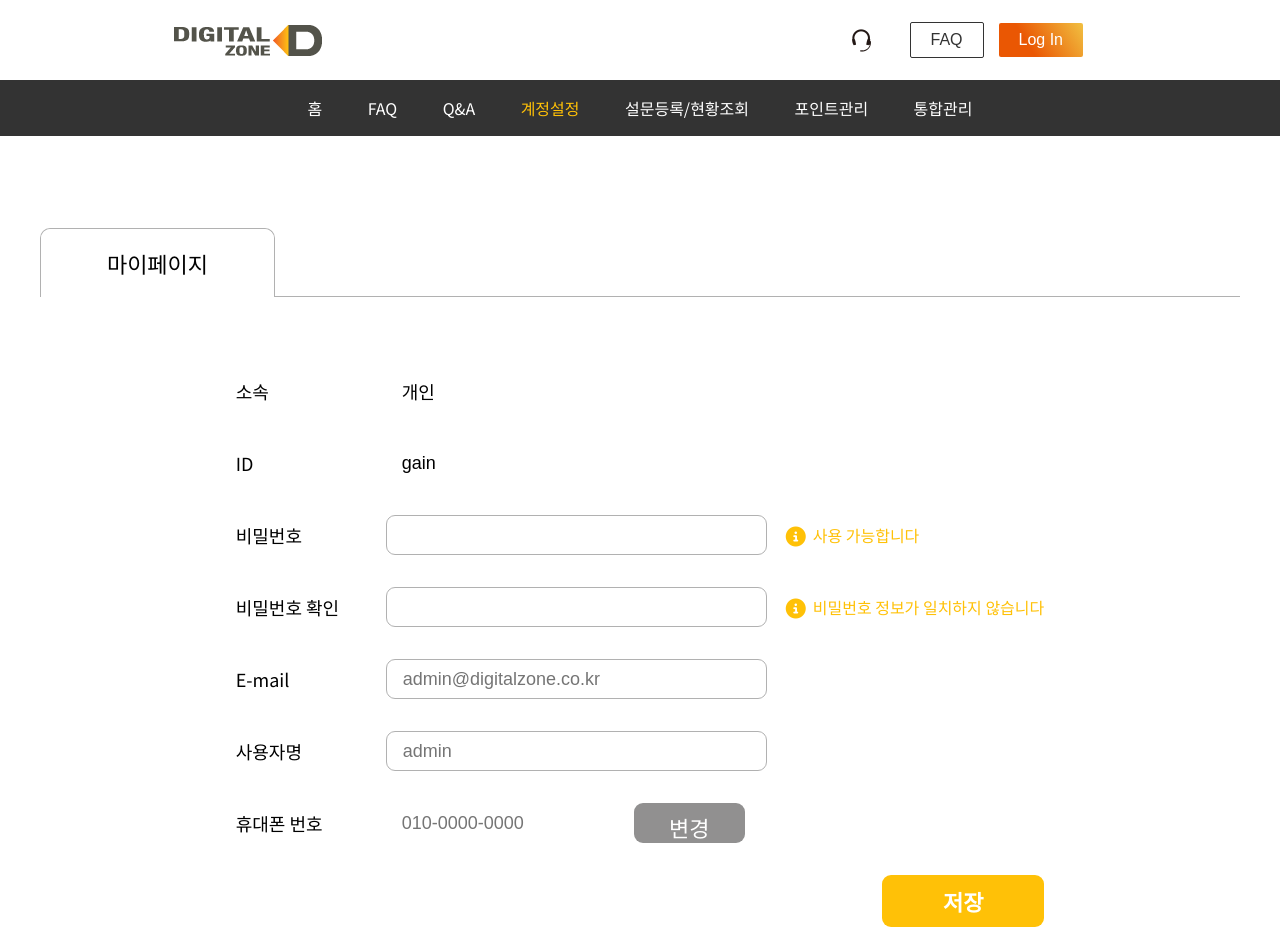
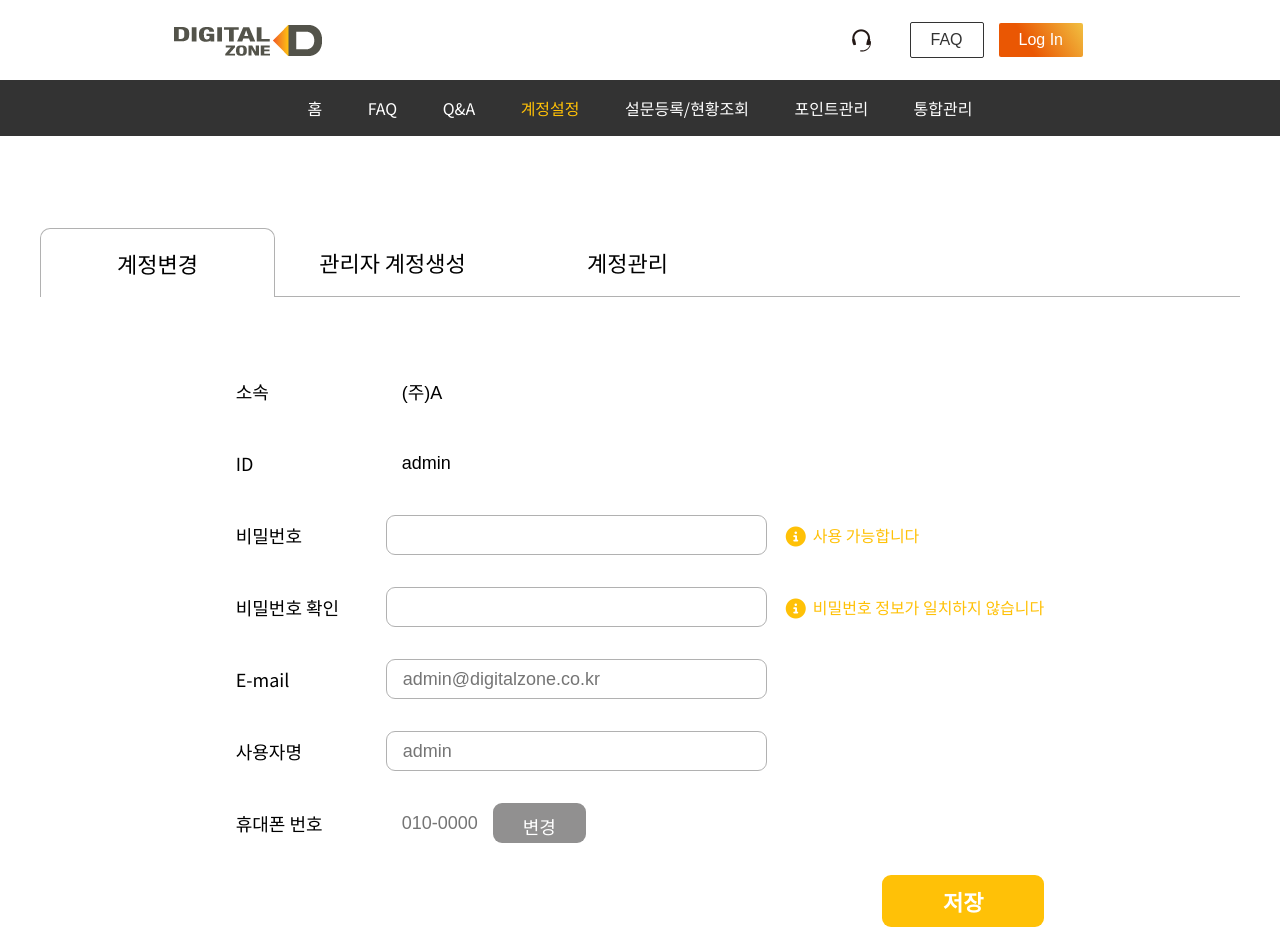
Before and after one commit to shenrenrong/d-zone, a React (Create React App) app: page /account in a window 1280 px wide. Shown: the top 952 px of the page. Built offline with nearby package versions, Linux system fonts and the light colour scheme.

Commit message:
add super-modules

```diff
--- a/src/App.js
+++ b/src/App.js
@@ -16,6 +16,8 @@ import Registration from "./components/pages/Registration";
 import Points from "./components/pages/Points";
 import General from "./components/pages/General";
 import UserGuide from "./components/pages/UserGuide";
+import SuperGenerate from "./components/SuperGenerate";
+import SuperManage from "./components/SuperManage";
 
 export default function App() {
   return (
@@ -30,6 +32,8 @@ export default function App() {
         <Route path="/home" element={<Home />} />
         <Route path="/QA" element={<QA />} />
         <Route path="/account" element={<Account />} />
+        <Route path="/account/generate" element={<SuperGenerate />} />
+        <Route path="/account/manage" element={<SuperManage />} />
         <Route path="/registration" element={<Registration />} />
         <Route path="/points" element={<Points />} />
         <Route path="/general" element={<General />} />
--- a/src/components/Button.css
+++ b/src/components/Button.css
@@ -81,14 +81,13 @@
 }
 
 .btn--small {
-  width: 111px;
-  height: 40px;
-  font-size: 22px;
+  padding: 10px 30px;
+  font-size: 18px;
 }
 
 .btn--large {
   padding: 12px 26px;
-  font-size: 20px;
+  font-size: 22px;
 }
 
 .btn--primary:hover,
--- a/src/components/MyPage.css
+++ b/src/components/MyPage.css
@@ -6,6 +6,7 @@ main {
 
 .tab {
     border-bottom: 1px solid #b1b1b1;
+    display: flex;
 }
 
 .tab-item {
@@ -14,8 +15,7 @@ main {
     line-height: 68px;
     font-size: 22px;
     text-align: center;
-    border: 1px solid #b1b1b1;
-    border-bottom: transparent;
+
     border-radius: 10px 10px 0 0;
 }
 
@@ -23,6 +23,8 @@ main {
     display: block;
     background-color: #fff;
     border-radius: inherit;
+    border: 1px solid #b1b1b1;
+    border-bottom: transparent;
 }
 
 .content {
@@ -69,7 +71,18 @@ main {
     padding-right: 7px;
 }
 
-.content Button {
+.content > Button {
     align-self: flex-end;
     font-size: 22px;
 }
+
+.content > .userID > Button {
+    margin-left: 23px;
+}
+
+.content > .mobile > input {
+    width: 107px;
+}
+.content > .mobile > span {
+    margin: 0 12px;
+}
--- a/src/components/Navbar.js
+++ b/src/components/Navbar.js
@@ -27,7 +27,7 @@ function Navbar() {
       <nav className="navbar">
         <div className="navbar-container">
           <Link to="/" className="navbar-logo" onClick={closeMobileMenu}>
-            <img src="img/logo_dzone_160x40.png" alt="logo" />
+            <img src="/img/logo_dzone_160x40.png" alt="logo" />
           </Link>
           <div className="menu-icon" onClick={handleClick}>
             <i class={click ? "fas fa-times" : "fas fa-bars"}></i>
--- a/src/components/Super.js
+++ /dev/null
@@ -1,9 +0,0 @@
-import React from 'react'
-
-function Super() {
-  return (
-    <div>Super</div>
-  )
-}
-
-export default Super
--- /dev/null
+++ b/src/components/SuperCng.js
@@ -0,0 +1,95 @@
+import React from "react";
+import { Button } from "./Button";
+
+function Super() {
+  return (
+    <main>
+          <ul className="tab">
+        <li className="tab-item current">
+          <a href="#">계정변경</a>
+        </li>
+        <li className="tab-item">
+          <a href="account/generate">관리자 계정생성</a>
+        </li>
+        <li className="tab-item">
+          <a href="account/manage">계정관리</a>
+        </li>
+      </ul>
+      {/* ! tab */}
+    <form className="content">
+      <div className="row department">
+        <label htmlFor="department">소속</label>
+        <input
+          type="text"
+          readOnly
+          className="plaintext"
+          id="department"
+          value={"(주)A"}
+        />
+      </div>
+      {/* department */}
+      <div className="row userID">
+        <label htmlFor="userID">ID</label>
+        <input
+          type="text"
+          readOnly
+          className="plaintext"
+          id="userID"
+          value={"admin"}
+        />
+      </div>
+      {/* userID */}
+      <div className="row password">
+        <label htmlFor="password">비밀번호</label>
+        <input type="password" id="password" />
+        <span className="alert">
+          <i class="fa-solid fa-circle-info fa-lg"></i>사용 가능합니다
+        </span>
+      </div>
+      {/* password */}
+      <div className="row checkPassword">
+        <label htmlFor="password">비밀번호 확인</label>
+        <input type="password" id="checkPassword" />
+        <span className="alert">
+          <i class="fa-solid fa-circle-info fa-lg"></i>비밀번호 정보가
+          일치하지 않습니다
+        </span>
+      </div>
+      {/* check password */}
+      <div className="row email">
+        <label htmlFor="email">E-mail</label>
+        <input
+          type="email"
+          id="email"
+          placeholder="admin@digitalzone.co.kr"
+        />
+      </div>
+      {/* Email */}
+      <div className="row userName">
+        <label htmlFor="userName">사용자명</label>
+        <input type="text" id="userName" placeholder="admin" />
+      </div>
+      {/* user name */}
+      <div className="row mobile">
+        <label htmlFor="userName">휴대폰 번호</label>
+        <input
+          type="number"
+          id="mobile"
+          readOnly
+          className="plaintext"
+          placeholder="010-0000-0000"
+        />
+        <Button buttonSize="btn--small" buttonStyle="btn--gray">
+          변경
+        </Button>
+      </div>
+      {/* mobile */}
+      <Button buttonStyle="btn--yellow" type="submit">
+        저장
+      </Button>
+    </form>
+  </main>
+  );
+}
+
+export default Super;
--- /dev/null
+++ b/src/components/SuperGenerate.js
@@ -0,0 +1,91 @@
+import React from "react";
+import { Button } from "./Button";
+import Gnb from "./Gnb";
+
+function SuperGenerate() {
+  return (
+      <div>
+          <Gnb />
+    <main>
+      <ul className="tab">
+        <li className="tab-item">
+          <a href="/account">계정변경</a>
+        </li>
+        <li className="tab-item current">
+          <a href="/account/generate">관리자 계정생성</a>
+        </li>
+        <li className="tab-item">
+          <a href="/account/manage">계정관리</a>
+        </li>
+      </ul>
+      {/* ! tab */}
+      <form className="content">
+        <div className="row userID">
+          <label htmlFor="userID">ID</label>
+          <input
+            type="text"
+            id="userID"
+          />
+          <Button buttonSize="btn--small" buttonStyle="btn--gray" type="submit">
+            중복확인
+          </Button>
+        </div>
+        {/* userID */}
+        <div className="row password">
+          <label htmlFor="password">비밀번호</label>
+          <input type="password" id="password" />
+          <span className="alert">
+            <i class="fa-solid fa-circle-info fa-lg"></i>사용 가능합니다
+          </span>
+        </div>
+        {/* password */}
+        <div className="row checkPassword">
+          <label htmlFor="password">비밀번호 확인</label>
+          <input type="password" id="checkPassword" />
+          <span className="alert">
+            <i class="fa-solid fa-circle-info fa-lg"></i>비밀번호 정보가
+            일치하지 않습니다
+          </span>
+        </div>
+        {/* check password */}
+        <div className="row email">
+          <label htmlFor="email">E-mail</label>
+          <input
+            type="email"
+            id="email"
+          />
+        </div>
+        {/* Email */}
+        <div className="row userName">
+          <label htmlFor="userName">사용자명</label>
+          <input type="text" id="userName"/>
+        </div>
+        {/* user name */}
+        <div className="row mobile">
+          <label htmlFor="userName">휴대폰 번호</label>
+          <input
+            type="number"
+            id="mobile"
+          />
+          <span> - </span>
+          <input
+            type="number"
+            id="mobile"
+          />
+          <span> - </span>
+          <input
+            type="number"
+            id="mobile"
+          />
+        </div>
+        {/* mobile */}
+        <Button buttonStyle="btn--yellow" type="submit">
+          저장
+        </Button>
+      </form>
+    </main>
+    </div>
+  );
+}
+
+export default SuperGenerate;
--- /dev/null
+++ b/src/components/SuperManage.js
@@ -0,0 +1,99 @@
+import React from 'react'
+import { Button } from './Button'
+import Gnb from './Gnb'
+
+function SuperManage() {
+  return (
+    <div>
+    <Gnb />
+<main>
+<ul className="tab">
+  <li className="tab-item">
+    <a href="/account">계정변경</a>
+  </li>
+  <li className="tab-item">
+    <a href="/account/generate">관리자 계정생성</a>
+  </li>
+  <li className="tab-item current">
+    <a href="#">계정관리</a>
+  </li>
+</ul>
+{/* ! tab */}
+<form className="content">
+  <div className="row department">
+    <label htmlFor="department">소속</label>
+    <input
+      type="text"
+      readOnly
+      className="plaintext"
+      id="department"
+      value={"(주)A"}
+    />
+  </div>
+  {/* department */}
+  <div className="row userID">
+    <label htmlFor="userID">ID</label>
+    <input
+      type="text"
+      readOnly
+      className="plaintext"
+      id="userID"
+      value={"admin"}
+    />
+  </div>
+  {/* userID */}
+  <div className="row password">
+    <label htmlFor="password">비밀번호</label>
+    <input type="password" id="password" />
+    <span className="alert">
+      <i class="fa-solid fa-circle-info fa-lg"></i>사용 가능합니다
+    </span>
+  </div>
+  {/* password */}
+  <div className="row checkPassword">
+    <label htmlFor="password">비밀번호 확인</label>
+    <input type="password" id="checkPassword" />
+    <span className="alert">
+      <i class="fa-solid fa-circle-info fa-lg"></i>비밀번호 정보가
+      일치하지 않습니다
+    </span>
+  </div>
+  {/* check password */}
+  <div className="row email">
+    <label htmlFor="email">E-mail</label>
+    <input
+      type="email"
+      id="email"
+      placeholder="admin@digitalzone.co.kr"
+    />
+  </div>
+  {/* Email */}
+  <div className="row userName">
+    <label htmlFor="userName">사용자명</label>
+    <input type="text" id="userName" placeholder="admin" />
+  </div>
+  {/* user name */}
+  <div className="row mobile">
+    <label htmlFor="userName">휴대폰 번호</label>
+    <input
+      type="number"
+      id="mobile"
+      readOnly
+      className="plaintext"
+      placeholder="010-0000-0000"
+    />
+    <Button buttonSize="btn--small" buttonStyle="btn--gray">
+      변경
+    </Button>
+  </div>
+  {/* mobile */}
+  <Button buttonStyle="btn--yellow" type="submit">
+    저장
+  </Button>
+</form>
+</main>
+</div>
+  )
+}
+
+export default SuperManage
--- a/src/components/pages/Account.js
+++ b/src/components/pages/Account.js
@@ -2,15 +2,15 @@ import React from "react";
 import Gnb from "../Gnb";
 import { useState } from "react";
 import MyPage from "../MyPage";
-import Super from "../Super";
+import SuperCng from "../SuperCng";
 
 function Account() {
-  const [managerStat,setManagerState] = useState(false);
+  const [managerStat,setManagerState] = useState(true);
   return (
     <div className="account">
       <Gnb />
       {
-        managerStat ? <Super /> : <MyPage />
+        managerStat ? <SuperCng /> : <MyPage />
       }
     </div>
   )
```
